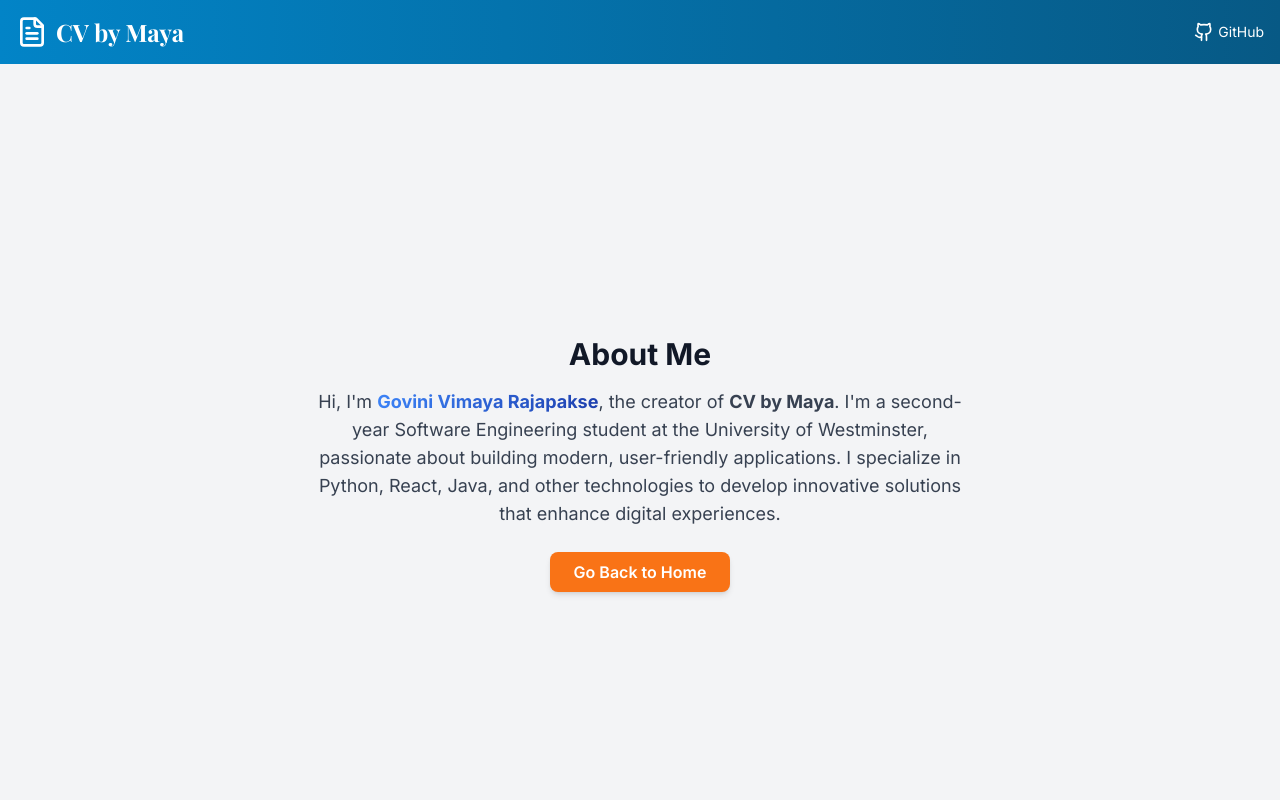
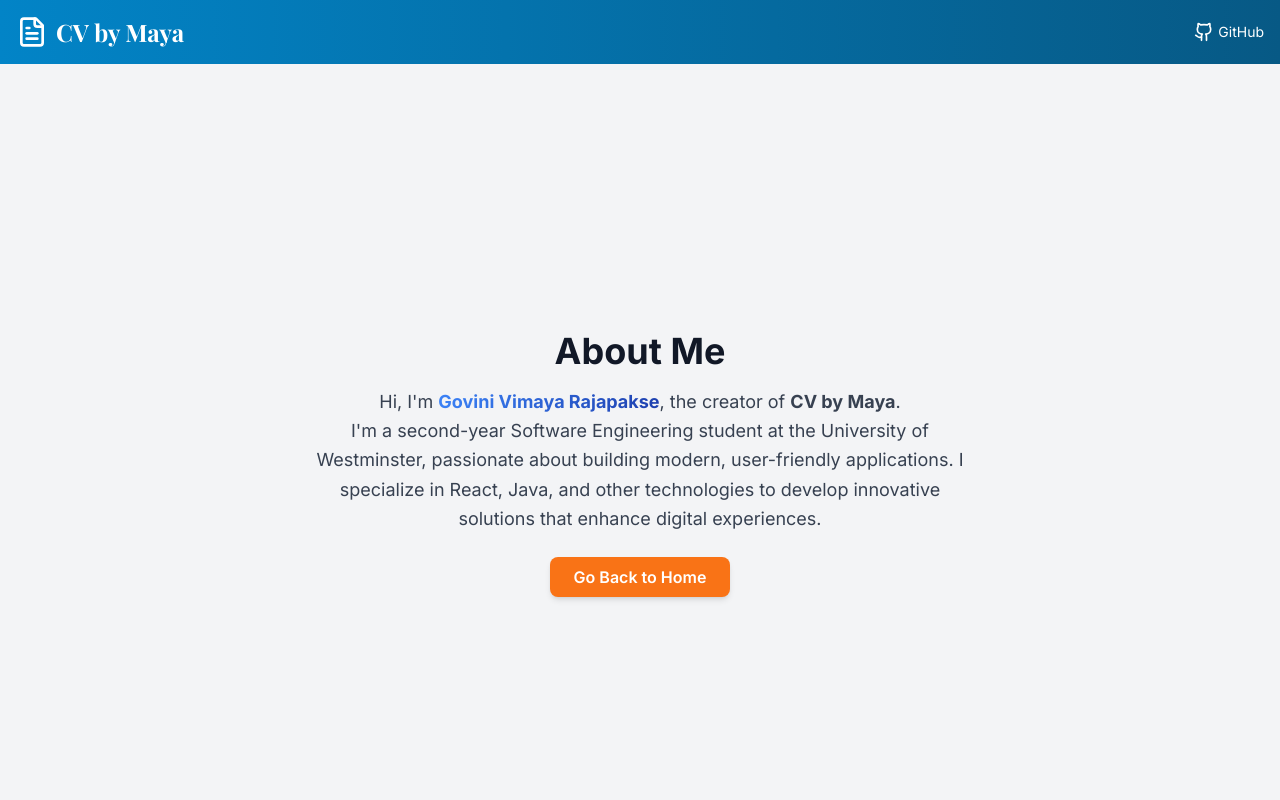
Before and after one commit to Govini2003/cv-builder, a React (Vite) app: page /about in a window 1280 px wide. Shown: the top 800 px of the page. Built offline with nearby package versions, Linux system fonts and the light colour scheme.

Commit message:
Update About.tsx
Add animations to About.tsx

```diff
--- a/src/pages/About.tsx
+++ b/src/pages/About.tsx
@@ -1,29 +1,41 @@
 import React from "react";
 import { useNavigate } from "react-router-dom";
+import { motion } from "framer-motion";
 
 const About: React.FC = () => {
   const navigate = useNavigate();
 
-
   return (
     <div className="min-h-screen flex flex-col items-center justify-center bg-gray-100 px-6 text-center">
-      <h1 className="text-3xl font-bold text-gray-900 mb-4">About Me</h1>
-      <p className="text-lg text-gray-700 max-w-2xl mb-6">
+      <motion.h1
+        className="text-4xl font-extrabold text-gray-900 mb-4"
+        initial={{ opacity: 0, y: -20 }}
+        animate={{ opacity: 1, y: 0 }}
+        transition={{ duration: 0.6 }}
+      >
+        About Me
+      </motion.h1>
+      <motion.p
+        className="text-lg text-gray-700 max-w-2xl mb-6 leading-relaxed"
+        initial={{ opacity: 0, y: 20 }}
+        animate={{ opacity: 1, y: 0 }}
+        transition={{ duration: 0.6, delay: 0.2 }}
+      >
         Hi, I'm&nbsp;
         <strong className="bg-gradient-to-r from-blue-500 to-blue-800 bg-clip-text text-transparent">
           Govini Vimaya Rajapakse
-        </strong>, the creator of <strong>CV by Maya</strong>.
-        I'm a second-year Software Engineering student at the University of Westminster,
-        passionate about building modern, user-friendly applications.
-        I specialize in Python, React, Java, and other technologies to develop innovative solutions
-        that enhance digital experiences.
-      </p>
-      <button
+        </strong>, the creator of <strong>CV by Maya</strong>. <br />
+        I'm a second-year Software Engineering student at the University of Westminster, passionate about building modern, user-friendly applications. I specialize in React, Java, and other technologies to develop innovative solutions that enhance digital experiences.
+      </motion.p>
+      <motion.button
         onClick={() => navigate("/")}
-        className="px-6 py-2 bg-accent-500 text-white font-semibold rounded-lg shadow-md hover:bg-accent-600 transition"
+        className="px-6 py-2 bg-accent-500 text-white font-semibold rounded-lg shadow-md hover:bg-accent-600 transition-transform transform hover:scale-105"
+        initial={{ opacity: 0, scale: 0.8 }}
+        animate={{ opacity: 1, scale: 1 }}
+        transition={{ duration: 0.4, delay: 0.4 }}
       >
         Go Back to Home
-      </button>
+      </motion.button>
     </div>
   );
 };
```
